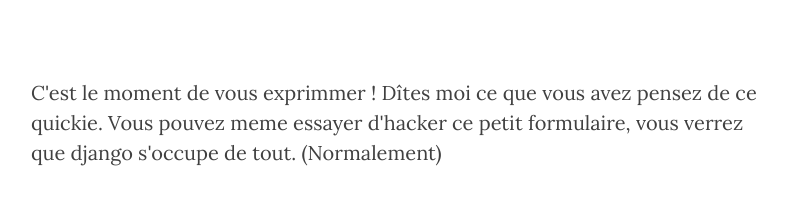
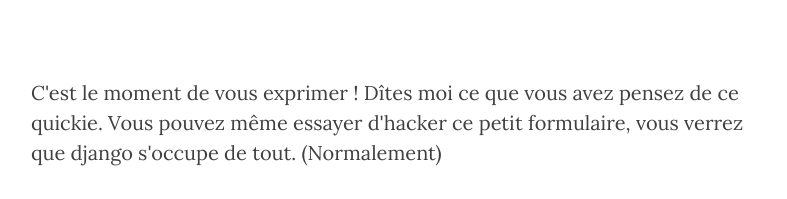
Before and after one commit to juanwolf/ces2015-django, a Django app: page /post/create in a window 1280 px wide. Shown: the part 538-737 px from the top of the page, without its empty margins (234-1021 px from the left). Run offline with Django 3.2, Linux system fonts and the light colour scheme; some libraries are stand-ins or nearby versions.

Commit message:
fix(ui): Add meta for responsive design and fix orthograph.

```diff
--- a/templates/blogengine/create-post.html
+++ b/templates/blogengine/create-post.html
@@ -5,8 +5,8 @@
         <div class="col-lg-8 col-lg-offset-2 col-md-10 col-md-offset-1">
             <p>
                 {% blocktrans %}
-                    C'est le moment de vous exprimmer ! Dîtes moi ce que vous avez pensez de ce quickie.
-                    Vous pouvez meme essayer d'hacker ce petit formulaire, vous verrez que django s'occupe de tout. (Normalement)
+                    C'est le moment de vous exprimer ! Dîtes moi ce que vous avez pensez de ce quickie.
+                    Vous pouvez même essayer d'hacker ce petit formulaire, vous verrez que django s'occupe de tout. (Normalement)
                 {% endblocktrans %}
             </p>
         </div>
--- a/templates/blogengine/includes/base.html
+++ b/templates/blogengine/includes/base.html
@@ -1,8 +1,9 @@
-<html>
+<html lang="fr">
 
 <head>
     <meta charset='utf-8'>
     <meta http-equiv='X-UA-Compatible' content='IE=edge'>
+    <meta content="width=device-width, initial-scale=1" name="viewport">
     <meta name="description" content="Application créée pendant Codeurs en Seine 2015 durant l'introduction 'django'">
     <meta name="author" content="Jean-Loup Adde">
 
```
